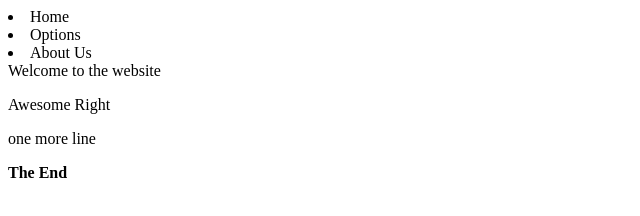
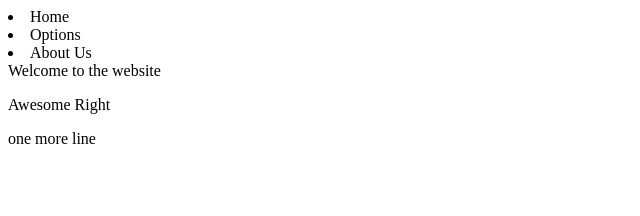
Before and after one commit to haarish01102000/learn-git, a plain HTML site: page index.html in a window 1280 px wide. Shown: the full height of the page, 0-640 px from the left. Drawn offline with Linux system fonts and the light colour scheme.

Commit message:
Latest Commit

```diff
--- a/index.html
+++ b/index.html
@@ -14,6 +14,5 @@
     <div>Welcome to the website</div>
     <p>Awesome Right</p>
     <p>one more line</p>
-    <b>The End</b>
 </body>
 </html>
```
